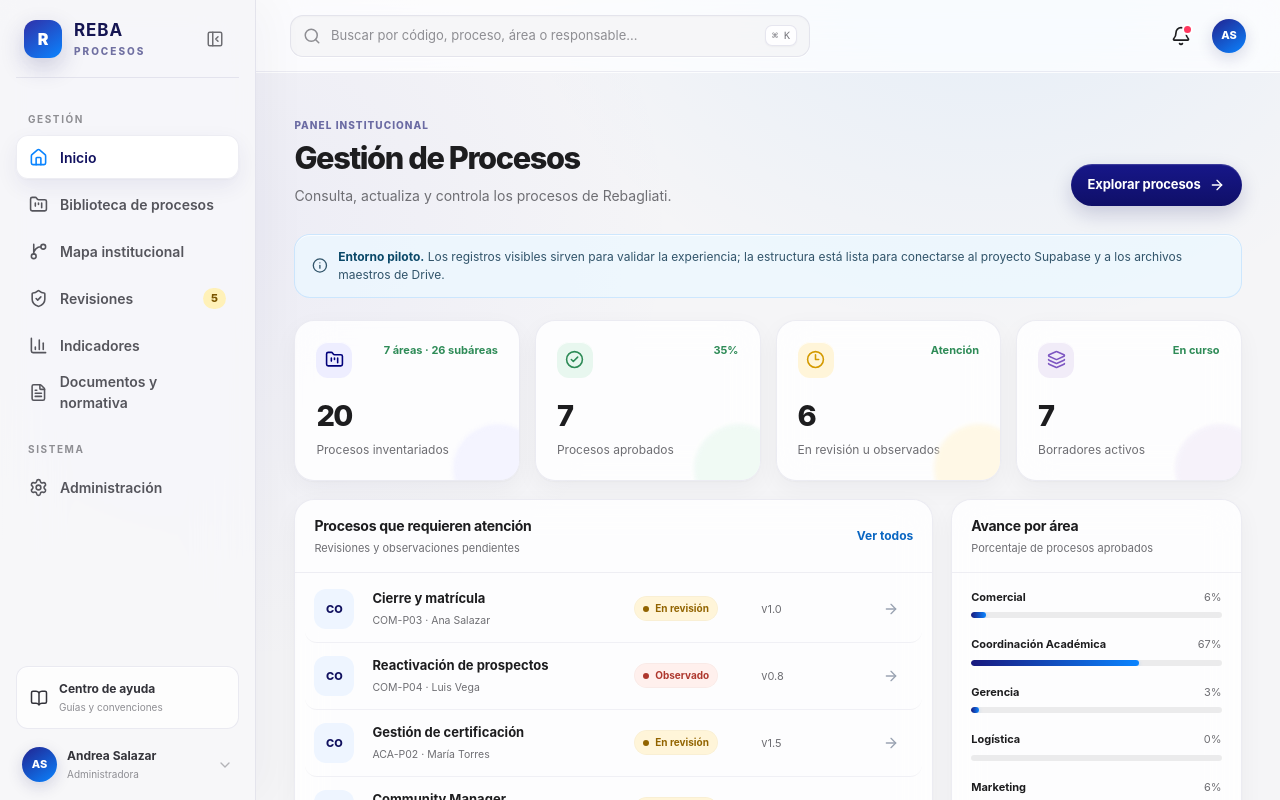
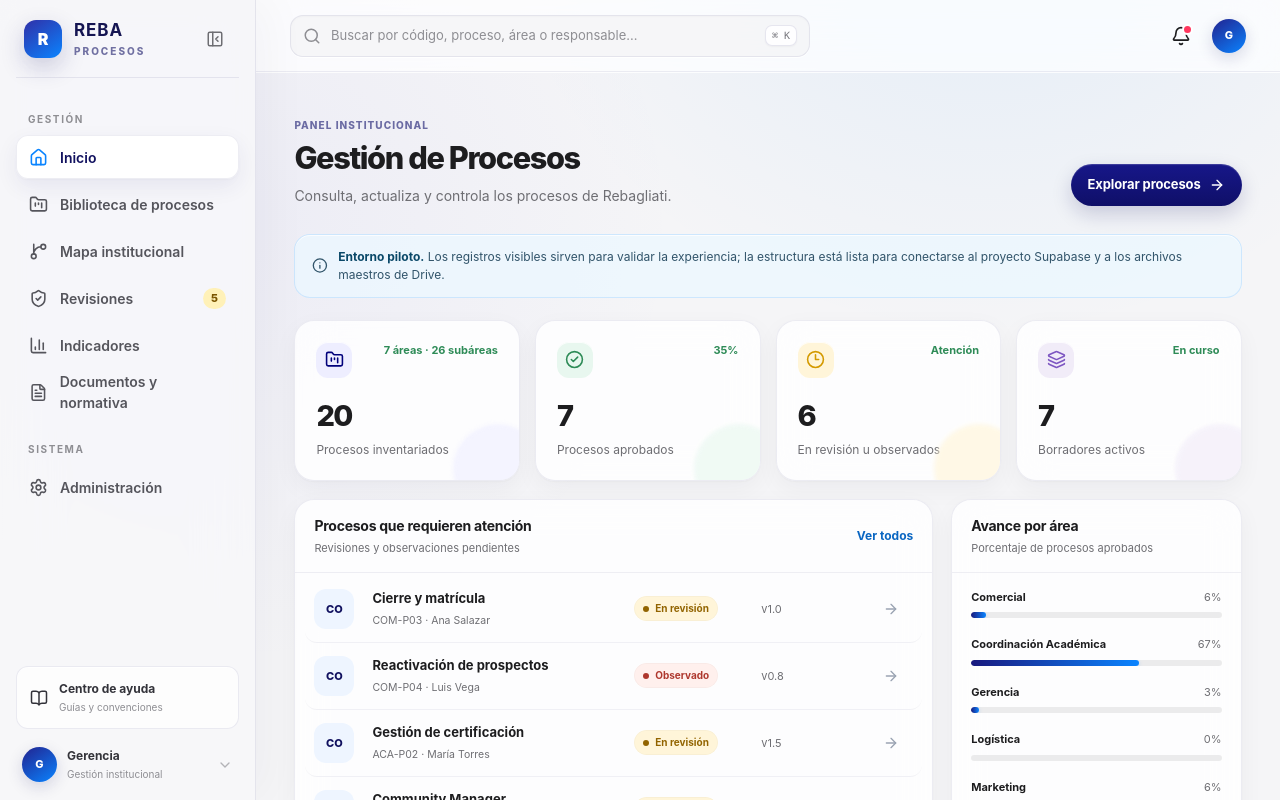
Before and after one commit to cracksistemas/reba-procesos, a Next.js app: page / in a window 1280 px wide. Shown: the top 800 px of the page. Built offline with nearby package versions, Linux system fonts and the light colour scheme.

Commit message:
chore(ui): identify the session as Gerencia

```diff
--- a/src/components/app-shell.tsx
+++ b/src/components/app-shell.tsx
@@ -22,8 +22,8 @@ export function AppShell({ children }: { children: React.ReactNode }) {
       <div className="brand"><div className="brand-mark" aria-hidden="true"><span>R</span></div><div className="brand-copy"><strong>REBA</strong><small>PROCESOS</small></div><button className="icon-button sidebar-collapse-button" aria-label={collapsed ? "Expandir barra lateral" : "Contraer barra lateral"} title={collapsed ? "Expandir barra lateral" : "Contraer barra lateral"} aria-expanded={!collapsed} onClick={() => setCollapsed((current) => !current)}>{collapsed ? <PanelLeftOpen size={18}/> : <PanelLeftClose size={18}/>}</button><button className="icon-button mobile-only" aria-label="Cerrar menú" onClick={() => setOpen(false)}><X size={20}/></button></div>
       <nav aria-label="Navegación principal"><p className="nav-label">GESTIÓN</p>{nav.map((item) => { const active = item.href === "/" ? pathname === "/" : pathname.startsWith(item.href) || item.aliases?.some((alias) => pathname.startsWith(alias)); const Icon = item.icon; return <Link key={item.href} href={item.href} className={`nav-item ${active ? "active" : ""}`} title={collapsed ? item.label : undefined} onClick={() => setOpen(false)}><Icon size={19}/><span>{item.label}</span>{item.badge && <em>{item.badge}</em>}</Link>; })}<p className="nav-label nav-label-admin">SISTEMA</p><Link href="/administracion" className={`nav-item ${pathname.startsWith("/administracion") ? "active" : ""}`} title={collapsed ? "Administración" : undefined} onClick={() => setOpen(false)}><Settings size={19}/><span>Administración</span></Link></nav>
       <div className="sidebar-help"><BookOpen size={18}/><div><strong>Centro de ayuda</strong><span>Guías y convenciones</span></div></div>
-      <div className="sidebar-user"><div className="avatar">AS</div><div><strong>Andrea Salazar</strong><span>Administradora</span></div><ChevronDown size={16}/></div>
+      <div className="sidebar-user"><div className="avatar">G</div><div><strong>Gerencia</strong><span>Gestión institucional</span></div><ChevronDown size={16}/></div>
     </aside>
-    <div className="main-column"><header className="topbar"><button className="icon-button menu-button" aria-label="Abrir menú" onClick={() => setOpen(true)}><Menu size={21}/></button><Link href="/biblioteca" className="global-search" aria-label="Buscar en la biblioteca de procesos"><Search size={18}/><span>Buscar por código, proceso, área o responsable…</span><kbd>⌘ K</kbd></Link><div className="topbar-actions"><button className="icon-button" aria-label="Notificaciones"><Bell size={20}/><span className="notification-dot"/></button><div className="topbar-avatar">AS</div></div></header><main className="page-wrap">{children}</main></div>
+    <div className="main-column"><header className="topbar"><button className="icon-button menu-button" aria-label="Abrir menú" onClick={() => setOpen(true)}><Menu size={21}/></button><Link href="/biblioteca" className="global-search" aria-label="Buscar en la biblioteca de procesos"><Search size={18}/><span>Buscar por código, proceso, área o responsable…</span><kbd>⌘ K</kbd></Link><div className="topbar-actions"><button className="icon-button" aria-label="Notificaciones"><Bell size={20}/><span className="notification-dot"/></button><div className="topbar-avatar">G</div></div></header><main className="page-wrap">{children}</main></div>
   </div>;
 }
```
